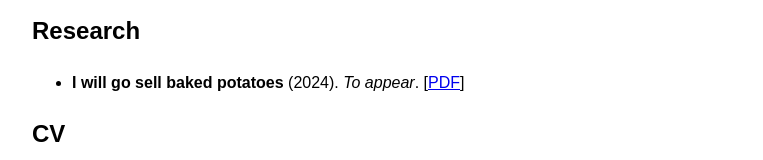
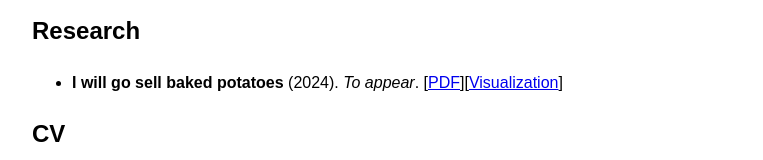
Before and after one commit to ziaren/jiaren.github.io, a plain HTML site: page index.html in a window 1280 px wide. Shown: the part 389-549 px from the top of the page, without its empty margins (258-1021 px from the left). Drawn offline with Linux system fonts and the light colour scheme.

Commit message:
Update index.html

```diff
--- a/index.html
+++ b/index.html
@@ -101,7 +101,7 @@
   <section id="research">
     <h2>Research</h2>
     <ul>
-      <li><strong>I will go sell baked potatoes</strong> (2024). <em>To appear</em>. [<a href="https://www.gardendesign.com/vegetables/potatoes.html#:~:text=Plant%20seed%20potato%20segments%20cut,and%20water%20the%20soil%20well.">PDF</a>]</li>
+      <li><strong>I will go sell baked potatoes</strong> (2024). <em>To appear</em>. [<a href=" ">PDF</a>][<a href=" ">Visualization</a>]</li>
     </ul>
   </section>
 
```
